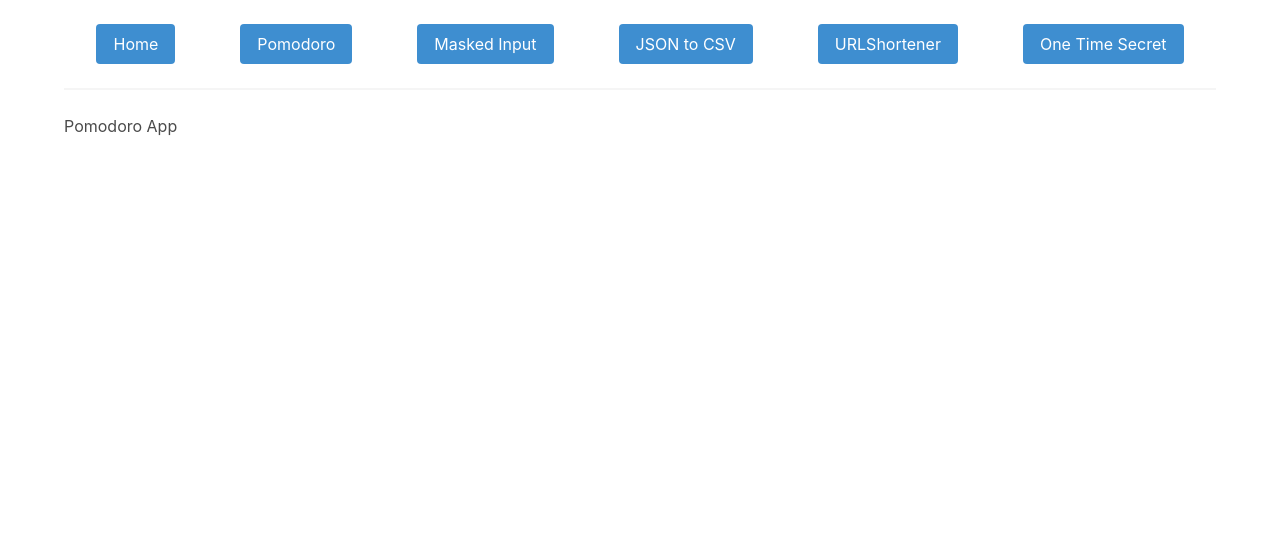
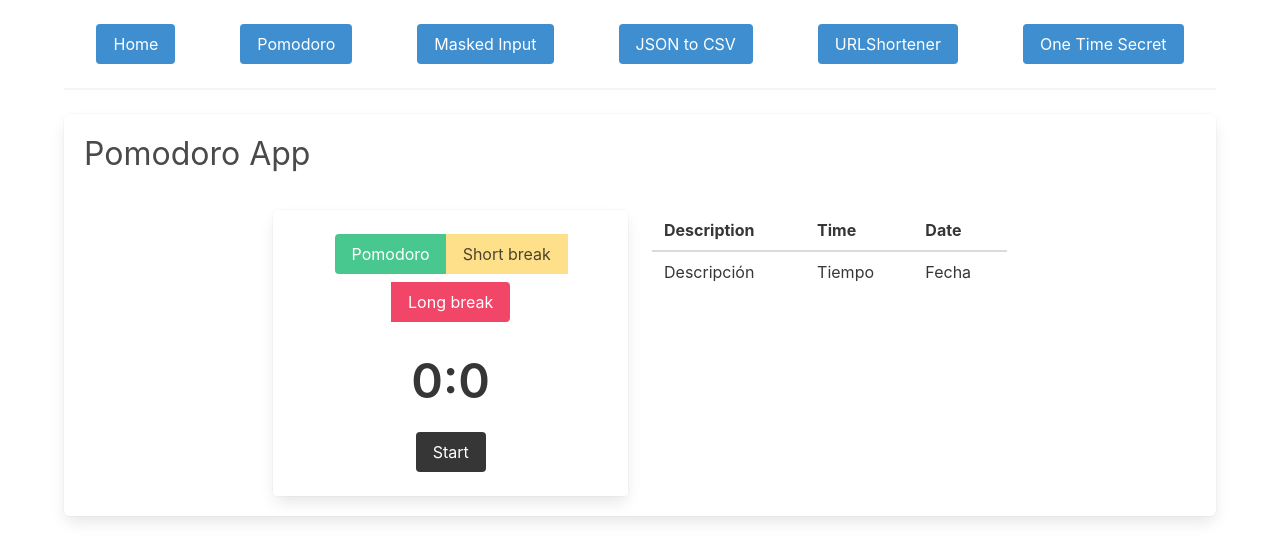
Before and after one commit to angelhiguerosTelus/web-development-project, a React (Create React App) app: page /pomodoro in a window 1280 px wide. Shown: the top 560 px of the page. Built offline with nearby package versions, Linux system fonts and the light colour scheme.

Commit message:
feat: pomodoro app implemented (#2)

```diff
--- a/package.json
+++ b/package.json
@@ -11,6 +11,7 @@
     "react-dom": "^17.0.2",
     "react-router-dom": "^5.3.0",
     "react-scripts": "5.0.0",
+    "sweetalert2": "^11.4.7",
     "web-vitals": "^2.1.0"
   },
   "scripts": {
--- a/src/Apps/01 Pomodoro/index.js
+++ b/src/Apps/01 Pomodoro/index.js
@@ -1,10 +1,21 @@
 import React from "react";
+import { Timer } from "./timer";
+import { Logs } from "./logs";
 import "./styles.css";
 
 function PomodoroApp() {
   return (
-    <div className="App">
-      <h1>Pomodoro App</h1>
+    <div className="App box">
+      <span className="subtitle is-3">Pomodoro App</span>
+
+      <div className="columns is-centered mt-5">
+        <div className="column is-4">
+          <Timer />
+        </div>
+        <div className="column is-4">
+          <Logs />
+        </div>
+      </div>
     </div>
   );
 }
--- /dev/null
+++ b/src/Apps/01 Pomodoro/logs.js
@@ -0,0 +1,28 @@
+
+
+export const Logs = () => {
+
+
+  return (
+    <>
+      <div className="table-container">
+        <table className="table is-fullwidth">
+          <thead>
+            <tr>
+              <th>Description</th>
+              <th>Time</th>
+              <th>Date</th>
+            </tr>
+          </thead>
+          <tbody>
+            <tr>
+              <td>Descripción</td>
+              <td>Tiempo</td>
+              <td>Fecha</td>
+            </tr>
+          </tbody>
+        </table>
+      </div>
+    </>
+  );
+};
--- a/src/Apps/01 Pomodoro/styles.css
+++ b/src/Apps/01 Pomodoro/styles.css
@@ -0,0 +1,5 @@
+.table-container {
+  max-height: 600px;
+  overflow: auto;
+  width: 100%;
+}
--- /dev/null
+++ b/src/Apps/01 Pomodoro/timer.js
@@ -0,0 +1,85 @@
+import React, { useEffect, useState } from "react";
+import Swal from "sweetalert2";
+
+export const Timer = () => {
+  const [state, setstate] = useState(false);
+  const [time, setTime] = useState(0);
+  const [minutes, setMinutes] = useState(0);
+  const [seconds, setSeconds] = useState(0);
+  const [intervalId, setIntervalId] = useState(0);
+
+  useEffect(() => {
+    setMinutes(parseInt((time / 60) % 60));
+    setSeconds(parseInt(time % 60));
+  }, [time]);
+
+  const handleStartTimer = () => {
+    if (time > 0) {
+      setstate(true);
+      let id = setInterval(() => {
+        setTime((prev) => (prev - 1 > 0 ? prev - 1 : 0));
+      }, 1000);
+      setIntervalId(id);
+    }
+  };
+
+  const handleStopTimer = () => {
+    Swal.fire({
+      title: "Are you sure to stop the timer?",
+      showDenyButton: true,
+      confirmButtonText: "Yes",
+      denyButtonText: `No`,
+    }).then((result) => {
+      if (result.isConfirmed) {
+        setTime(0);
+        clearInterval(intervalId);
+        setstate(false);
+      }
+    });
+  };
+
+  return (
+    <>
+      <div className="card">
+        <div className="card-content">
+          <div className="buttons has-addons mb-5 is-centered">
+            <button
+              className="button is-success"
+              onClick={() => setTime(25 * 60)}
+            >
+              Pomodoro
+            </button>
+            <button
+              className="button is-warning"
+              onClick={() => setTime(0.2 * 60)}
+            >
+              Short break
+            </button>
+            <button
+              className="button is-danger"
+              onClick={() => setTime(15 * 60)}
+            >
+              Long break
+            </button>
+          </div>
+          <div className="content has-text-centered">
+            <span className="title is-1">
+              {minutes}:{seconds}
+            </span>
+          </div>
+          <div className="buttons has-addons mt-5 is-centered">
+            {!state ? (
+              <button className="button is-dark" onClick={handleStartTimer}>
+                Start
+              </button>
+            ) : (
+              <button className="button is-info" onClick={handleStopTimer}>
+                Stop
+              </button>
+            )}
+          </div>
+        </div>
+      </div>
+    </>
+  );
+};
```
Also changed, not shown: 2 other files (tests, documents, lock files or other folders).
